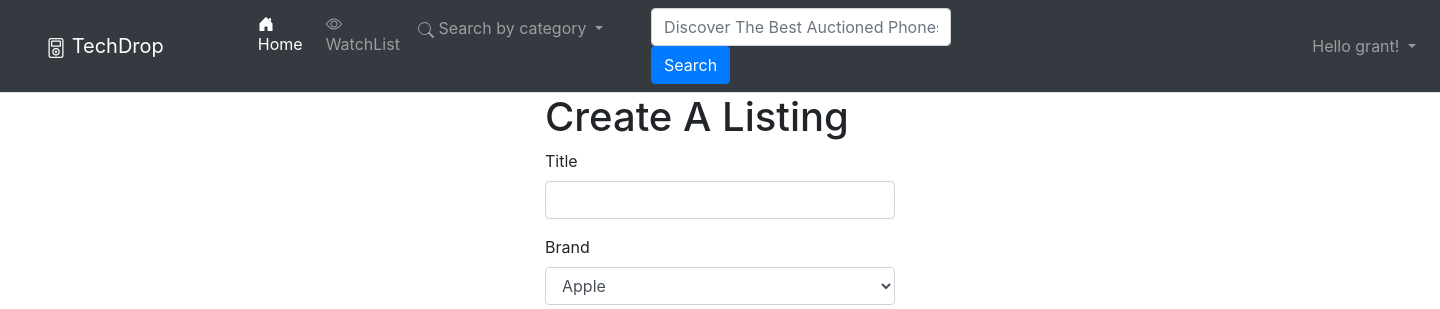
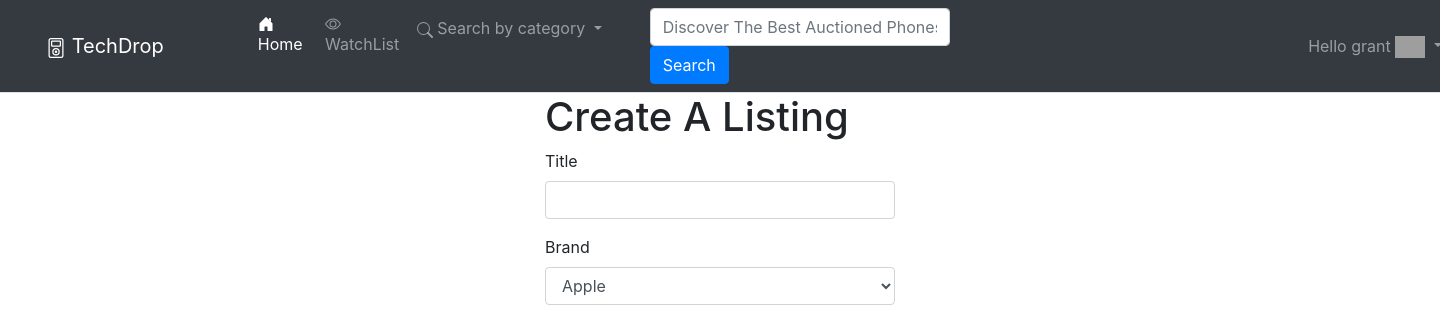
Before and after one commit to sirahut/IAB207, a Flask app: page /auctions/create in a window 1440 px wide. Shown: the top 309 px of the page. Run offline with Flask 2, Linux system fonts and the light colour scheme; a user stored in the database is signed in; data comes from the database, SQL or seed files in the repository; some libraries are stand-ins or nearby versions; grey boxes are pictures that could not be loaded.

Commit message:
user login profile confirmed Icon

```diff
--- a/PhoneApp/templates/base.html
+++ b/PhoneApp/templates/base.html
@@ -124,7 +124,8 @@
                   {% if current_user.is_authenticated %}
                   <a class="nav-link dropdown-toggle" href="#" id="navbarDropdownMenuLink" role="button"
                     data-toggle="dropdown" aria-haspopup="true" aria-expanded="false">
-                    Hello {{current_user.name}}!
+                    Hello {{current_user.name}}
+                    <img class="img-fluid" height="10" width="30" src="https://www.flaticon.com/svg/static/icons/svg/1319/1319240.svg">
                   </a>
                   <div class="dropdown-menu" aria-labelledby="navbarDropdownMenuLink" id="userdropdown">
                     <a class="dropdown-item" href="{{ url_for('auction.create') }}">
@@ -151,6 +152,7 @@
                           d="M1.5 15a.5.5 0 0 0 0 1h13a.5.5 0 0 0 0-1H13V2.5A1.5 1.5 0 0 0 11.5 1H11V.5a.5.5 0 0 0-.57-.495l-7 1A.5.5 0 0 0 3 1.5V15H1.5zM11 2v13h1V2.5a.5.5 0 0 0-.5-.5H11zm-2.5 8c-.276 0-.5-.448-.5-1s.224-1 .5-1 .5.448.5 1-.224 1-.5 1z" />
                       </svg>
                       Log Out</a>
+
                   </div>
                   {% else %}
                   <a class="nav-link dropdown-toggle" href="#" id="navbarDropdownMenuLink" role="button"
```
